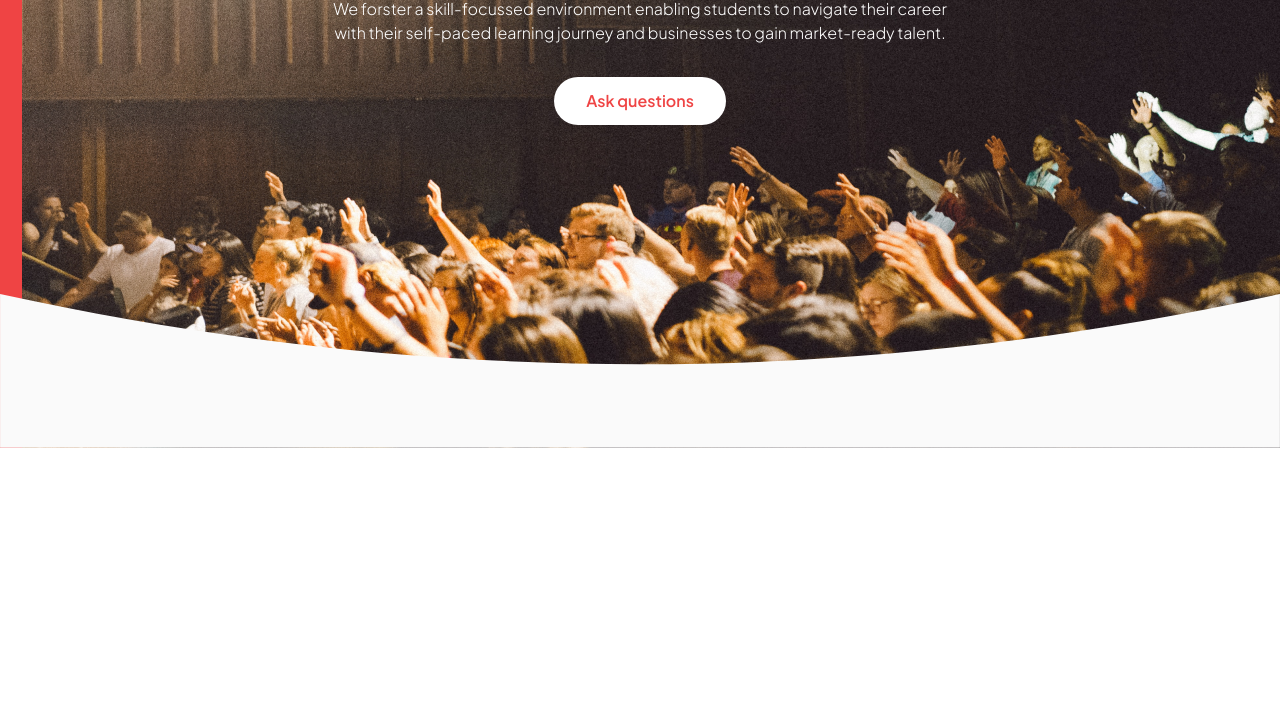
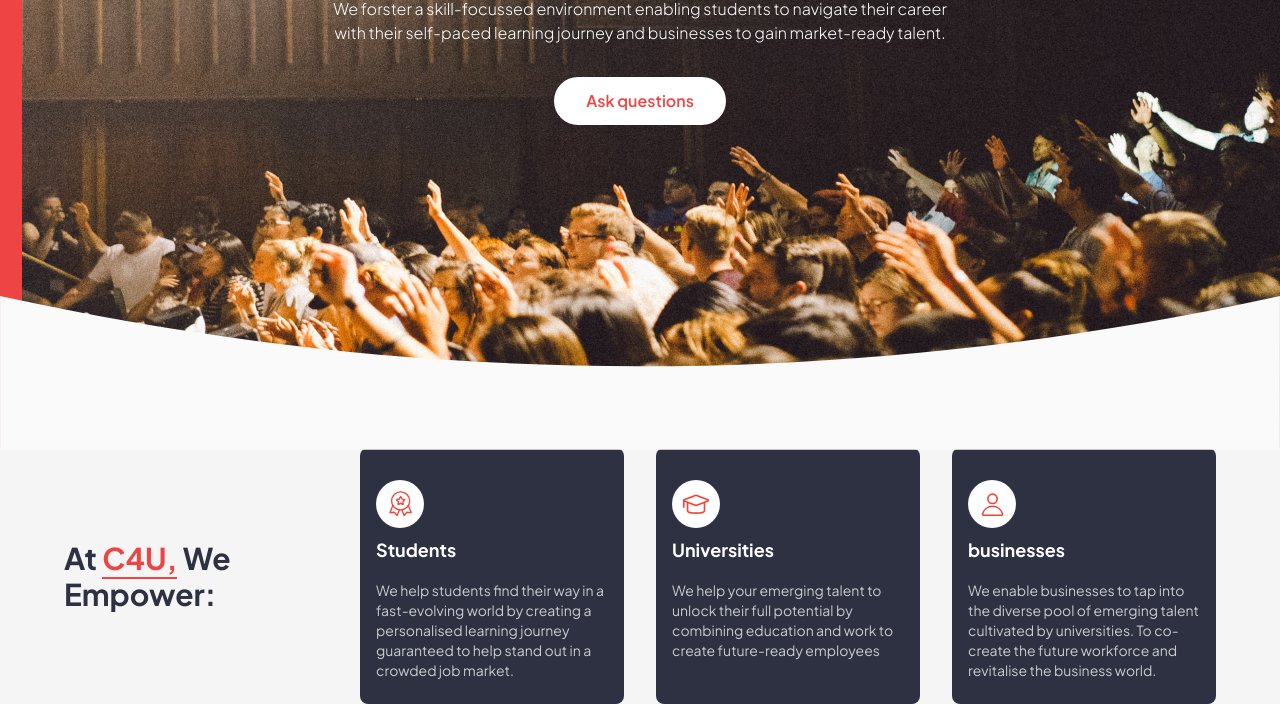
Before and after one commit to mominul-islam45/Assignment---4, a website built with Vite: page index.html in a window 1280 px wide. Shown: the part 338-1042 px from the top of the page. Before the commit the page ends 800 px from the top, so only its background shows below. Built offline with nearby package versions, Linux system fonts and the light colour scheme.

Commit message:
Introduction section added

```diff
--- a/index.html
+++ b/index.html
@@ -53,7 +53,7 @@
 
     <!-- ======= Hero section Start ======= -->
     <section class="relative bg-red-500 bg-[url('/Assets/hero-s-img.webp')] bg-no-repeat bg-cover  h-[715px] w-full">
-        <img src="Assets/Wave.svg" alt="" class="absolute bottom-0 w-full"> <!--img mask-->
+        <img src="Assets/Wave.svg" alt="" class="absolute -bottom-0.5 w-full"> <!--img mask-->
         <div class="absolute top-16 left-1/2 -translate-x-1/2 text-center w-full ml:w-1/2 px-6 sm:px-12 ml:px-0">
             <h4 class="text-white text-sm sm:text-lg font-semibold">Discover <span class="text-red-500">-</span>Interact <span class="text-red-500">-</span>Engage</h4>
             <h1 class="text-white text-3xl sm:text-5xl font-bold leading-normal sm:leading-snug py-5">Connecting <span class="text-red-500 border-b-2 border-b-red-500">talent</span> to opportunity through <span class="text-red-500 border-b-2 border-b-red-500">skills</span> </h1>
@@ -62,5 +62,53 @@
         </div>
     </section>
     <!-- ======= Hero section End ======= -->
+
+
+    <!-- ======= Introduction section Start ======= -->
+    <section class="px-3 md:px-8 lg:px-16 bg-[#f5f5f5]">
+        <div class="container mx-auto grid grid-cols-2 ml:grid-cols-4 gap-8 items-center">
+            <div>
+                <h1 class="text-[#2D3142] text-3xl font-bold">At <span class="text-red-500 border-b-2 border-b-red-500">C4U,</span> We Empower:</h1>
+            </div>
+            <div class="bg-[#2D3142] p-4 rounded-lg">
+                <div class="bg-white flex justify-center items-center rounded-full size-[48px] mt-4 mb-2">
+                    <svg width="23" height="26" viewBox="0 0 23 26" fill="none" xmlns="http://www.w3.org/2000/svg">
+                        <path d="M12.0618 6.02657L12.8485 7.86657C12.9018 8.02657 13.0485 8.11991 13.1952 8.13324L15.1952 8.31991C15.6218 8.35991 15.7818 8.87991 15.4752 9.15991L13.9685 10.4799C13.8485 10.5866 13.7952 10.7466 13.8352 10.8932L14.2752 12.8532C14.3685 13.2666 13.9285 13.5866 13.5552 13.3732L11.8352 12.3466C11.7018 12.2666 11.5285 12.2666 11.3952 12.3466L9.67517 13.3732C9.31517 13.5866 8.86184 13.2666 8.95517 12.8532L9.39517 10.8932C9.43517 10.7466 9.38184 10.5866 9.26184 10.4799L7.75517 9.15991C7.43517 8.87991 7.6085 8.35991 8.03517 8.31991L10.0352 8.13324C10.1952 8.11991 10.3285 8.02657 10.3952 7.87991L11.1818 6.03991C11.3418 5.63991 11.8885 5.63991 12.0618 6.02657Z" stroke="#F44335" stroke-width="1.33333" stroke-miterlimit="10" stroke-linecap="round" stroke-linejoin="round"/>
+                        <path d="M20.6849 9.92605C20.7194 4.91867 16.688 0.831443 11.6807 0.796982C6.67328 0.762521 2.58606 4.79387 2.55159 9.80125C2.51713 14.8086 6.54848 18.8959 11.5559 18.9303C16.5632 18.9648 20.6505 14.9334 20.6849 9.92605Z" stroke="#F44335" stroke-width="1.33333" stroke-miterlimit="10" stroke-linecap="round" stroke-linejoin="round"/>
+                        <path d="M10.3818 18.8399L8.12844 24.5066L5.27511 21.2399L0.968445 21.6399L3.82178 14.4932" stroke="#F44335" stroke-width="1.33333" stroke-miterlimit="10" stroke-linecap="round" stroke-linejoin="round"/>
+                        <path d="M12.8351 18.8399L15.1018 24.5066L17.9418 21.2399L22.2618 21.6399L19.3951 14.4932" stroke="#F44335" stroke-width="1.33333" stroke-miterlimit="10" stroke-linecap="round" stroke-linejoin="round"/>
+                    </svg>
+                </div>
+                <h3 class="text-white text-lg font-bold">Students</h3>
+                <p class="pt-4 pb-2 text-white/75 text-sm">We help students find their way in a fast-evolving world by creating a personalised learning journey guaranteed to help stand out in a crowded job market.
+                </p>
+            </div>
+            <div class="bg-[#2D3142] p-4 rounded-lg self-stretch">
+                <div class="bg-white flex justify-center items-center rounded-full size-[48px] mt-4 mb-2">
+                    <svg width="28" height="20" viewBox="0 0 28 20" fill="none" xmlns="http://www.w3.org/2000/svg">
+                        <path d="M25.8402 7.01317L14.7736 11.1865C14.2936 11.3732 13.7736 11.3732 13.2936 11.1865L2.2269 7.01317C1.64023 6.79984 1.64023 5.99984 2.21356 5.77317L13.2802 1.59984C13.7602 1.41317 14.2802 1.41317 14.7602 1.59984L25.8269 5.77317C26.4002 5.98651 26.4002 6.79984 25.8402 7.01317Z" stroke="#F44335" stroke-width="1.6" stroke-miterlimit="10" stroke-linecap="round" stroke-linejoin="round"/>
+                        <path d="M1.78717 6.39984V13.2398" stroke="#F44335" stroke-width="1.6" stroke-miterlimit="10" stroke-linecap="round" stroke-linejoin="round"/>
+                        <path d="M5.57361 8.53326V16.9199C5.57361 18.1333 9.36027 19.1333 14.0269 19.1333C18.6936 19.1333 22.4803 18.1466 22.4803 16.9199V8.53326" stroke="#F44335" stroke-width="1.6" stroke-miterlimit="10" stroke-linecap="round" stroke-linejoin="round"/>
+                    </svg>
+                </div>
+                <h3 class="text-white text-lg font-bold">Universities</h3>
+                <p class="pt-4 pb-2 text-white/75 text-sm">We help your emerging talent to unlock their full potential by combining education and work to create future-ready employees
+                </p>
+            </div>
+            <div class="bg-[#2D3142] p-4 rounded-lg self-stretch">
+                <div class="bg-white flex justify-center items-center rounded-full size-[48px] mt-4 mb-2">
+                    <svg width="23" height="23" viewBox="0 0 23 23" fill="none" xmlns="http://www.w3.org/2000/svg">
+                        <path d="M11.552 10.4932C14.1367 10.4932 16.232 8.39787 16.232 5.81318C16.232 3.22849 14.1367 1.13318 11.552 1.13318C8.96732 1.13318 6.87201 3.22849 6.87201 5.81318C6.87201 8.39787 8.96732 10.4932 11.552 10.4932Z" stroke="#F44335" stroke-width="1.6" stroke-miterlimit="10" stroke-linecap="round" stroke-linejoin="round"/>
+                        <path d="M20.1524 22.1998C21.0324 22.1998 21.7124 21.3465 21.4324 20.4932C20.0857 16.3198 16.179 13.2932 11.5524 13.2932C6.92569 13.2932 3.01902 16.3198 1.67235 20.4932C1.40569 21.3332 2.07235 22.1998 2.95235 22.1998H20.1524Z" stroke="#F44335" stroke-width="1.6" stroke-miterlimit="10" stroke-linecap="round" stroke-linejoin="round"/>
+                    </svg>
+                </div>
+                <h3 class="text-white text-lg font-bold">businesses</h3>
+                <p class="pt-4 pb-2 text-white/75 text-sm">We enable businesses to tap into the diverse pool of emerging talent cultivated by universities. To co-create the future workforce and revitalise the business world.
+
+                </p>
+            </div>
+        </div>
+    </section>
+    <!-- ======= Introduction section End ======= -->
 </body>
 </html>
```
